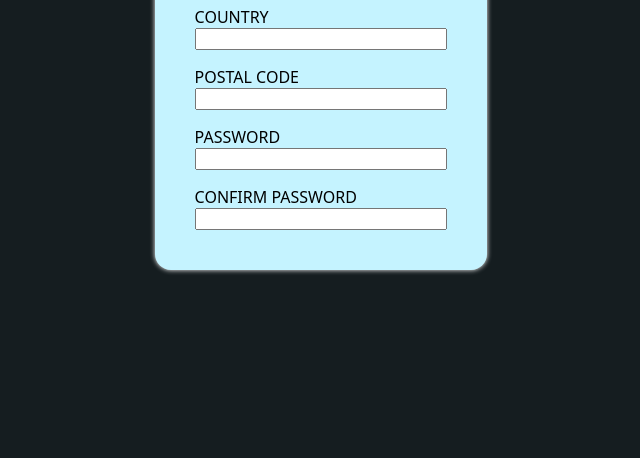
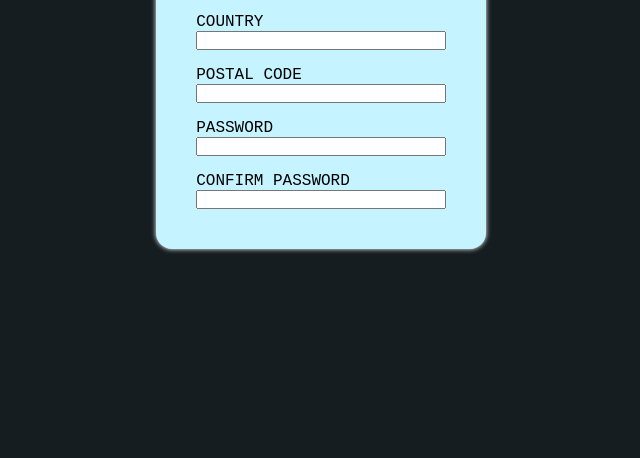
Before and after one commit to cdogcoder/just-a-form, a plain HTML site: page index.html in a window 1280 px wide. Shown: the part 342-800 px from the top of the page, without its empty margins (319-959 px from the left). Drawn offline with Linux system fonts and the light colour scheme.

Commit message:
Change universal font family

```diff
--- a/styles.css
+++ b/styles.css
@@ -2,8 +2,7 @@
     padding: 0;
     margin: 0;
     box-sizing: border-box;
-    font-family: system-ui, -apple-system, BlinkMacSystemFont, 'Segoe UI', Roboto, Oxygen, Ubuntu, Cantarell, 'Open Sans', 'Helvetica Neue', sans-serif;
-    /* color: white; */
+    font-family:'Courier New', Courier, monospace;
 }
 
 body {
```
